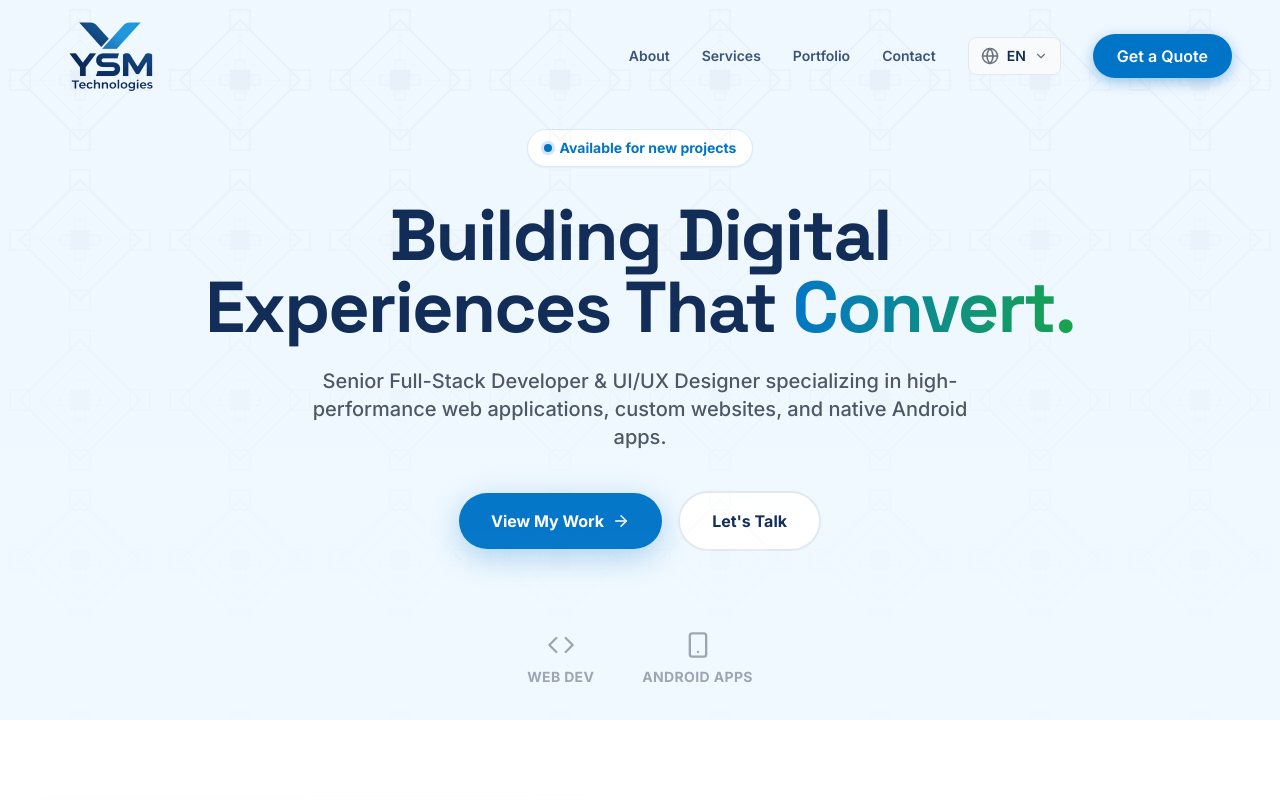
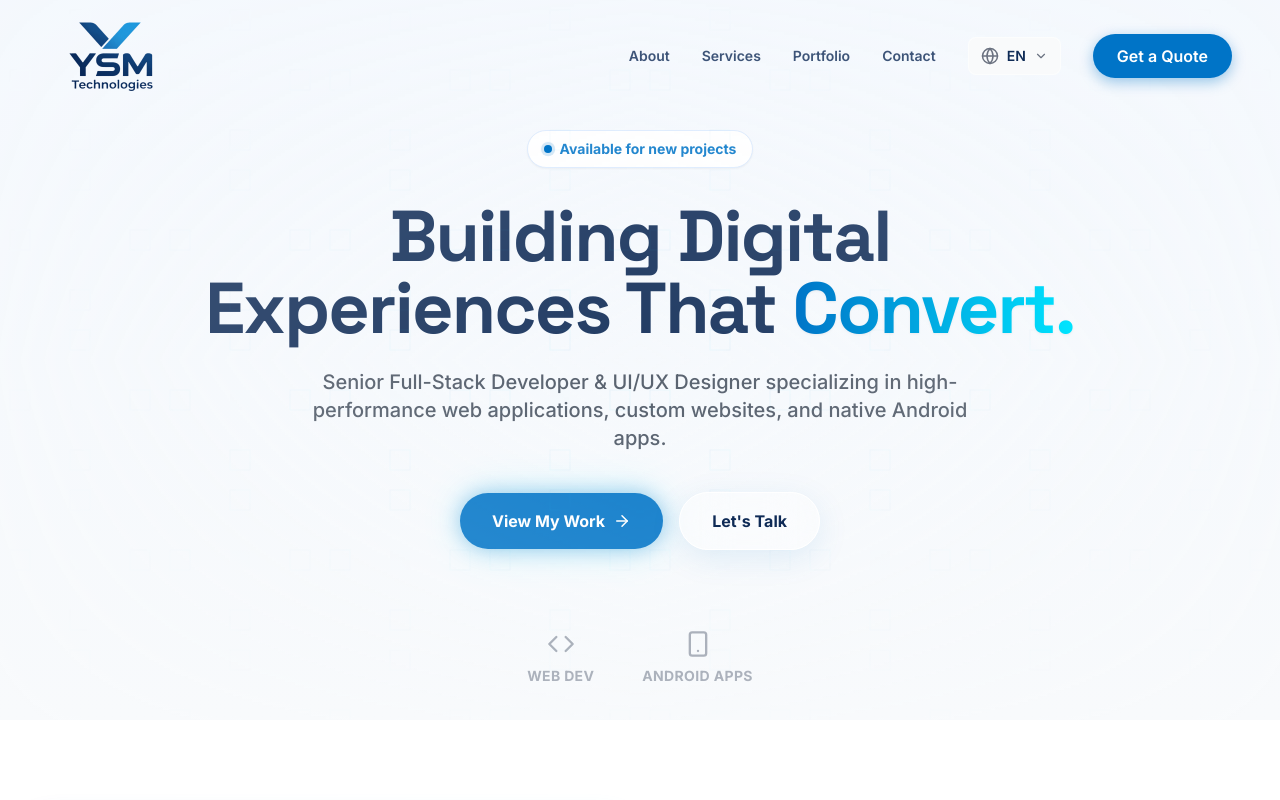
Before and after one commit to ysmjone-max/ysmtechnologies, a Next.js app: page / in a window 1280 px wide. Shown: the top 800 px of the page. Built offline with nearby package versions, Linux system fonts and the light colour scheme.

Commit message:
feat: Upgrade to V2 Light Habesha Futurism

```diff
--- a/app/globals.css
+++ b/app/globals.css
@@ -4,7 +4,10 @@
 
 @layer base {
   body {
-    @apply bg-background text-foreground antialiased selection:bg-primary/20 selection:text-foreground;
+    @apply bg-background text-foreground antialiased selection:bg-primary/20 selection:text-primary;
+    background-image:
+      radial-gradient(circle at 15% 50%, rgba(0, 116, 199, 0.05), transparent 25%),
+      radial-gradient(circle at 85% 30%, rgba(0, 229, 255, 0.05), transparent 25%);
   }
 }
 
@@ -13,7 +16,7 @@ html {
 }
 
 .glass-panel {
-  @apply bg-surface/80 backdrop-blur-md border border-surfaceBorder shadow-sm;
+  @apply bg-white/40 backdrop-blur-xl border border-white shadow-glass;
 }
 
 /* Custom pattern for Ethiopian/Eritrean Tibeb */
@@ -26,8 +29,17 @@ html {
     #fcd116 20px,
     #ce1126 20px, /* Red */
     #ce1126 30px,
-    #0072c6 30px, /* Blue (Eritrea/Ethiopia accents) */
-    #0072c6 40px
+    #0074C7 30px, /* Primary Blue */
+    #0074C7 40px
   );
   background-size: 56px 56px;
 }
+
+.hologram-path {
+  stroke-dasharray: 1000;
+  stroke-dashoffset: 1000;
+  animation: drawPath 12s linear infinite;
+  stroke: url(#neon-gradient);
+  stroke-width: 1.5;
+  filter: drop-shadow(0 0 4px rgba(0, 229, 255, 0.6));
+}
--- a/components/About.tsx
+++ b/components/About.tsx
@@ -28,8 +28,8 @@ export default function About() {
             className="w-full md:w-1/2 flex justify-center"
           >
             <div className="relative w-full max-w-[250px] md:max-w-none">
-              <div className="absolute -inset-4 bg-gradient-to-r from-primary to-green-500 rounded-2xl blur-lg opacity-20"></div>
-              <div className="relative aspect-square md:aspect-[4/3] rounded-2xl overflow-hidden bg-surface flex items-center justify-center border border-surfaceBorder shadow-lg p-6 md:p-0">
+              <div className="absolute -inset-4 bg-gradient-to-r from-primary to-primary-neon rounded-2xl blur-lg opacity-30"></div>
+              <div className="relative aspect-square md:aspect-[4/3] rounded-2xl overflow-hidden glass-panel flex items-center justify-center p-6 md:p-0">
                  <Image src={logo} alt="YSM Technologies Badge" width={300} height={300} className="object-contain w-full h-auto mix-blend-multiply" />
               </div>
             </div>
--- a/components/CulturalBackground.tsx
+++ b/components/CulturalBackground.tsx
@@ -1,35 +1,41 @@
 'use client'
-
-import { motion } from 'framer-motion'
 
 export default function CulturalBackground() {
   return (
-    <div className="absolute inset-0 z-0 overflow-hidden pointer-events-none opacity-[0.03]">
+    <div className="absolute inset-0 z-0 overflow-hidden pointer-events-none opacity-20">
       <svg width="100%" height="100%" xmlns="http://www.w3.org/2000/svg">
         <defs>
+          <linearGradient id="neon-gradient" x1="0%" y1="0%" x2="100%" y2="100%">
+            <stop offset="0%" stopColor="#0074C7" />
+            <stop offset="50%" stopColor="#00E5FF" />
+            <stop offset="100%" stopColor="#0074C7" />
+          </linearGradient>
+
           <pattern id="tibeb-symbolism" x="0" y="0" width="160" height="160" patternUnits="userSpaceOnUse">
             {/* Base Diamond */}
-            <path d="M80 20 L140 80 L80 140 L20 80 Z" fill="none" stroke="currentColor" strokeWidth="2" />
+            <path className="hologram-path" d="M80 20 L140 80 L80 140 L20 80 Z" fill="none" />
             {/* Inner Cross Structure */}
-            <path d="M80 40 L120 80 L80 120 L40 80 Z" fill="none" stroke="currentColor" strokeWidth="1" />
-            <path d="M80 10 L80 150 M10 80 L150 80" stroke="currentColor" strokeWidth="1" strokeDasharray="4 4" />
+            <path className="hologram-path" d="M80 40 L120 80 L80 120 L40 80 Z" fill="none" />
+            <path className="hologram-path" d="M80 10 L80 150 M10 80 L150 80" strokeDasharray="4 4" />
+
             {/* Axumite / Stepped Cross Corners */}
-            <rect x="70" y="10" width="20" height="20" fill="none" stroke="currentColor" strokeWidth="1.5" />
-            <rect x="70" y="130" width="20" height="20" fill="none" stroke="currentColor" strokeWidth="1.5" />
-            <rect x="10" y="70" width="20" height="20" fill="none" stroke="currentColor" strokeWidth="1.5" />
-            <rect x="130" y="70" width="20" height="20" fill="none" stroke="currentColor" strokeWidth="1.5" />
+            <rect x="70" y="10" width="20" height="20" fill="none" stroke="url(#neon-gradient)" strokeWidth="1" opacity="0.5" />
+            <rect x="70" y="130" width="20" height="20" fill="none" stroke="url(#neon-gradient)" strokeWidth="1" opacity="0.5" />
+            <rect x="10" y="70" width="20" height="20" fill="none" stroke="url(#neon-gradient)" strokeWidth="1" opacity="0.5" />
+            <rect x="130" y="70" width="20" height="20" fill="none" stroke="url(#neon-gradient)" strokeWidth="1" opacity="0.5" />
 
             {/* Center intricate cross */}
-            <path d="M70 70 L90 70 L90 90 L70 90 Z" fill="currentColor" />
-            <path d="M75 60 L85 60 L85 70 L75 70 Z M75 90 L85 90 L85 100 L75 100 Z M60 75 L70 75 L70 85 L60 85 Z M90 75 L100 75 L100 85 L90 85 Z" fill="none" stroke="currentColor" strokeWidth="1" />
+            <path d="M70 70 L90 70 L90 90 L70 90 Z" fill="url(#neon-gradient)" opacity="0.1" />
+            <path className="hologram-path" d="M75 60 L85 60 L85 70 L75 70 Z M75 90 L85 90 L85 100 L75 100 Z M60 75 L70 75 L70 85 L60 85 Z M90 75 L100 75 L100 85 L90 85 Z" fill="none" />
           </pattern>
         </defs>
 
-        <rect width="100%" height="100%" fill="url(#tibeb-symbolism)" className="text-primary" />
+        <rect width="100%" height="100%" fill="url(#tibeb-symbolism)" />
       </svg>
 
-      {/* Soft gradient mask to fade the pattern beautifully */}
-      <div className="absolute inset-0 bg-gradient-to-b from-transparent via-background/50 to-background" />
+      {/* Soft gradient mask to fade the pattern gracefully, maintaining a clean center */}
+      <div className="absolute inset-0 bg-gradient-to-b from-background/90 via-background/40 to-background/90" />
+      <div className="absolute inset-0 bg-gradient-to-r from-background/90 via-transparent to-background/90" />
     </div>
   )
 }
--- a/components/Hero.tsx
+++ b/components/Hero.tsx
@@ -13,8 +13,8 @@ export default function Hero() {
       <section className="relative min-h-[90vh] flex items-center justify-center pt-24 overflow-hidden bg-gradient-to-b from-blue-50/50 to-background">
         <CulturalBackground />
         {/* Background elements */}
-        <div className="absolute top-1/4 left-1/4 w-96 h-96 bg-primary/10 rounded-full blur-[100px] -z-10" />
-        <div className="absolute bottom-1/4 right-1/4 w-80 h-80 bg-green-500/10 rounded-full blur-[100px] -z-10" />
+        <div className="absolute top-1/4 left-1/4 w-96 h-96 bg-primary/5 rounded-full blur-[100px] -z-10" />
+        <div className="absolute bottom-1/4 right-1/4 w-80 h-80 bg-primary-neon/10 rounded-full blur-[100px] -z-10" />
 
         <div className="container mx-auto px-6 lg:px-12 text-center">
           <motion.div
@@ -32,7 +32,7 @@ export default function Hero() {
             </div>
 
             <h1 className="text-5xl md:text-7xl font-heading font-extrabold tracking-tight mb-6 leading-tight text-foreground">
-              {t('hero.title1')} {t('hero.title2')} <span className="text-transparent bg-clip-text bg-gradient-to-r from-primary to-green-600">{t('hero.title3')}</span>
+              {t('hero.title1')} {t('hero.title2')} <span className="text-transparent bg-clip-text bg-gradient-to-r from-primary to-primary-neon drop-shadow-sm">{t('hero.title3')}</span>
             </h1>
 
             <p className="text-lg md:text-xl text-gray-600 mb-10 max-w-2xl mx-auto font-medium">
@@ -40,10 +40,10 @@ export default function Hero() {
             </p>
 
             <div className="flex flex-col sm:flex-row items-center justify-center gap-4">
-              <a href="#portfolio" className="w-full sm:w-auto px-8 py-4 bg-primary text-white font-bold rounded-full hover:bg-primary-dark transition-all flex items-center justify-center gap-2 shadow-[0_8px_30px_rgb(0,116,199,0.3)] hover:shadow-[0_8px_30px_rgb(0,116,199,0.5)] hover:-translate-y-1">
+              <a href="#portfolio" className="w-full sm:w-auto px-8 py-4 bg-primary text-white font-bold rounded-full hover:bg-primary-dark transition-all flex items-center justify-center gap-2 shadow-glow-blue hover:-translate-y-1">
                 {t('hero.viewWork')} <ArrowRight size={18} />
               </a>
-              <a href="#contact" className="w-full sm:w-auto px-8 py-4 bg-white border-2 border-surfaceBorder text-foreground font-bold rounded-full hover:border-primary/30 hover:bg-blue-50 transition-all hover:-translate-y-1">
+              <a href="#contact" className="w-full sm:w-auto px-8 py-4 glass-panel text-foreground font-bold rounded-full hover:border-primary/50 hover:bg-white/60 transition-all hover:-translate-y-1">
                 {t('hero.letsTalk')}
               </a>
             </div>
--- a/components/Portfolio.tsx
+++ b/components/Portfolio.tsx
@@ -65,8 +65,10 @@ export default function Portfolio() {
               whileInView={{ opacity: 1, scale: 1 }}
               viewport={{ once: true }}
               transition={{ duration: 0.5, delay: index * 0.1 }}
-              className="bg-surface border border-surfaceBorder shadow-sm p-8 rounded-2xl flex flex-col h-full group hover:shadow-xl hover:border-primary/40 transition-all duration-300"
+              className="glass-panel p-8 rounded-2xl flex flex-col h-full group hover:shadow-glow-blue hover:border-primary/50 transition-all duration-300 relative overflow-hidden"
             >
+              <div className="absolute top-0 right-0 w-24 h-24 bg-gradient-to-bl from-primary-neon/10 to-transparent opacity-0 group-hover:opacity-100 transition-opacity duration-300 rounded-bl-[4rem]" />
+
               <div className="flex justify-between items-start mb-6">
                 <div>
                   <span className={`text-xs font-extrabold uppercase tracking-wider px-3 py-1.5 rounded-full ${project.isLive ? 'bg-blue-100 text-primary' : 'bg-green-100 text-green-700'}`}>
--- a/components/Services.tsx
+++ b/components/Services.tsx
@@ -50,8 +50,11 @@ export default function Services() {
               whileInView={{ opacity: 1, y: 0 }}
               viewport={{ once: true }}
               transition={{ duration: 0.5, delay: index * 0.1 }}
-              className="bg-white p-8 rounded-2xl hover:-translate-y-2 transition-transform duration-300 group border border-surfaceBorder shadow-sm hover:shadow-xl hover:border-primary/30"
+              className="glass-panel p-8 rounded-2xl hover:-translate-y-2 transition-all duration-300 group hover:shadow-glow-blue hover:border-primary/50 relative overflow-hidden"
             >
+              {/* Subtle Axumite corner glow */}
+              <div className="absolute top-0 right-0 w-16 h-16 bg-gradient-to-bl from-primary-neon/20 to-transparent opacity-0 group-hover:opacity-100 transition-opacity duration-300 rounded-bl-3xl" />
+
               <div className="mb-6 p-4 rounded-xl bg-blue-50 inline-block group-hover:bg-primary group-hover:text-white transition-colors duration-300">
                 <div className="group-hover:brightness-200 transition-all">
                   {service.icon}
--- a/tailwind.config.js
+++ b/tailwind.config.js
@@ -7,14 +7,19 @@ module.exports = {
   theme: {
     extend: {
       colors: {
-        background: "#F0F9FF", // Very light blue background
+        background: "#F8FAFC", // Cleaner, icy white/blue
         foreground: "#0F2B56", // Dark navy blue from logo
         primary: {
           DEFAULT: "#0074C7", // Bright blue from logo
           dark: "#005a9c",
+          neon: "#00E5FF", // Electric Cyan for holograms
         },
-        surface: "#FFFFFF",
-        surfaceBorder: "#E2E8F0"
+        surface: "rgba(255, 255, 255, 0.4)", // Frosted glass surface
+        surfaceBorder: "rgba(255, 255, 255, 0.6)"
+      },
+      boxShadow: {
+        'glow-blue': '0 0 20px rgba(0, 116, 199, 0.4), 0 0 40px rgba(0, 229, 255, 0.2)',
+        'glass': '0 8px 32px 0 rgba(0, 116, 199, 0.1)',
       },
       fontFamily: {
         sans: ['var(--font-inter)'],
@@ -23,6 +28,7 @@ module.exports = {
       animation: {
         'fade-in': 'fadeIn 0.5s ease-out forwards',
         'ribbon-flow': 'ribbonFlow 20s linear infinite',
+        'draw-path': 'drawPath 8s linear infinite',
       },
       keyframes: {
         fadeIn: {
@@ -32,6 +38,10 @@ module.exports = {
         ribbonFlow: {
           '0%': { backgroundPosition: '0% 50%' },
           '100%': { backgroundPosition: '100% 50%' },
+        },
+        drawPath: {
+          '0%': { strokeDashoffset: '1000' },
+          '100%': { strokeDashoffset: '0' },
         }
       }
     },
```
Also changed, not shown: components/SplashScreen.tsx (+57 -10 lines).
